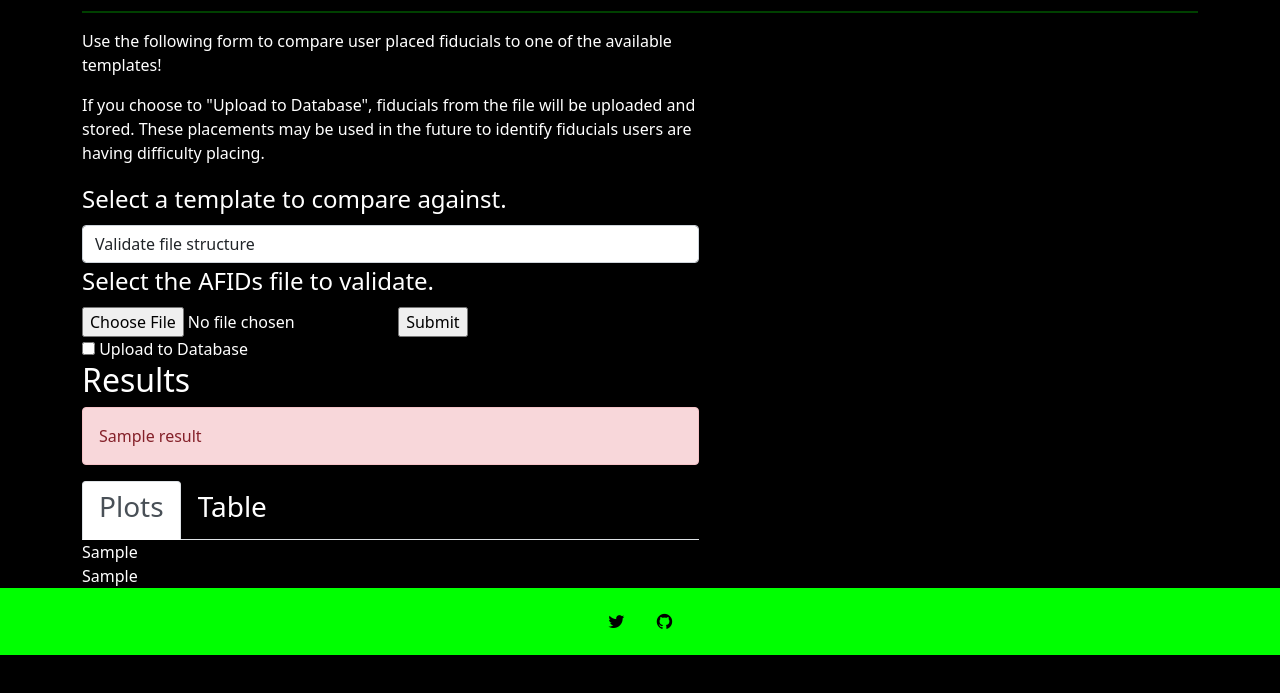
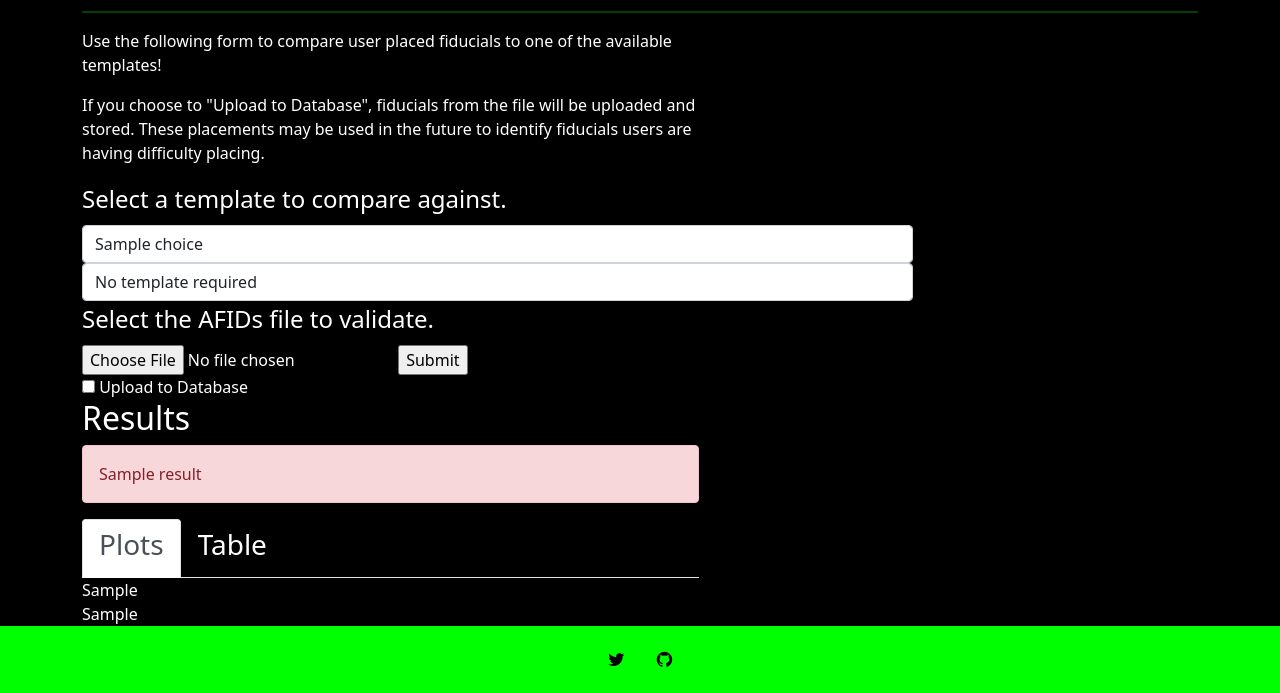
Before and after one commit to afids/afids-validator, a Flask app: template templates/validator.html in a window 1280 px wide. Shown: the part 435-1128 px from the top of the page. Before the commit the page ends 1090 px from the top, so only its background shows below. Run offline with Flask 2, Linux system fonts and the light colour scheme; tables that the repository leaves empty hold one stand-in row (values such as "Sample post"); the template is opened without the code that fills it: values that come from a table or form of the project are taken from there, most other values are stand-ins (such as "Sample title", 1, 10 or a date in 2020); data that the repository does not hold is empty; some libraries are stand-ins or nearby versions.

Commit message:
pre-commit formatting fix

```diff
--- a/templates/validator.html
+++ b/templates/validator.html
@@ -17,21 +17,17 @@
           <!-- Template submission form -->
           <form method=POST action="" enctype="multipart/form-data">
             <!-- Dropdown for template selection -->
-            <div class="row">
-              <div class="col-9">
-                <fieldset class="form-group">
-                  <legend>Select a template to compare against.</legend>
-                  <select class="form-control" name="fid_template" method="GET" action="/">
-                    <option value="Validate file structure">Validate file structure</option>></option>
-                    <optgroup label="Human">
-                      {% for human_template in human_templates %}
-                      <option value="{{human_template}}">{{human_template}}</option>
-                      {% endfor %}
-                    </optgroup>
-                  </select>
-                </fieldset>
-              </div>
-            </div>
+            <fieldset class="form-group">
+              <legend>Select a template to compare against.</legend>
+              <select id="species" class="form-control" name="fid_species" method="GET" action="/">
+                {% for choice in form_choices %}
+                <option value="{{choice}}">{{choice}}</option>
+                {% endfor %}
+              </select>
+              <select id="templates" class="form-control" name="fid_template" method="GET" action="/">
+                <option value="No template">No template required</option>
+              </select>
+            </fieldset>
 
             <!-- User template "upload" -->
             <fieldset class="form-group">
```
